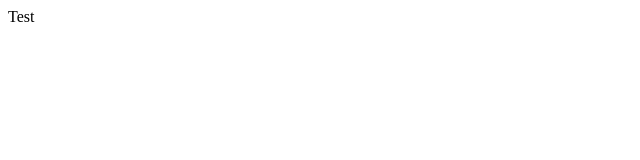
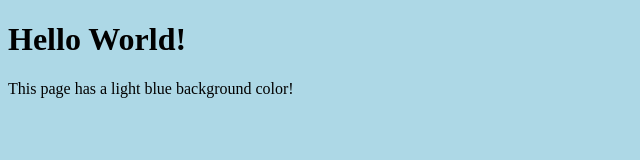
Before and after one commit to educwiol/testss, a plain HTML site: page index.html in a window 1280 px wide. Shown: the whole page, without its empty margins (0-640 px from the left). Drawn offline with Linux system fonts and the light colour scheme.

Commit message:
Update index.html

```diff
--- a/index.html
+++ b/index.html
@@ -1 +1,17 @@
-<div id ="gradientBG">Test<div/>
+<!DOCTYPE html>
+<html>
+<head>
+<style>
+body {
+  background-color: lightblue;
+}
+</style>
+</head>
+<body>
+
+<h1>Hello World!</h1>
+
+<p>This page has a light blue background color!</p>
+
+</body>
+</html>
```
